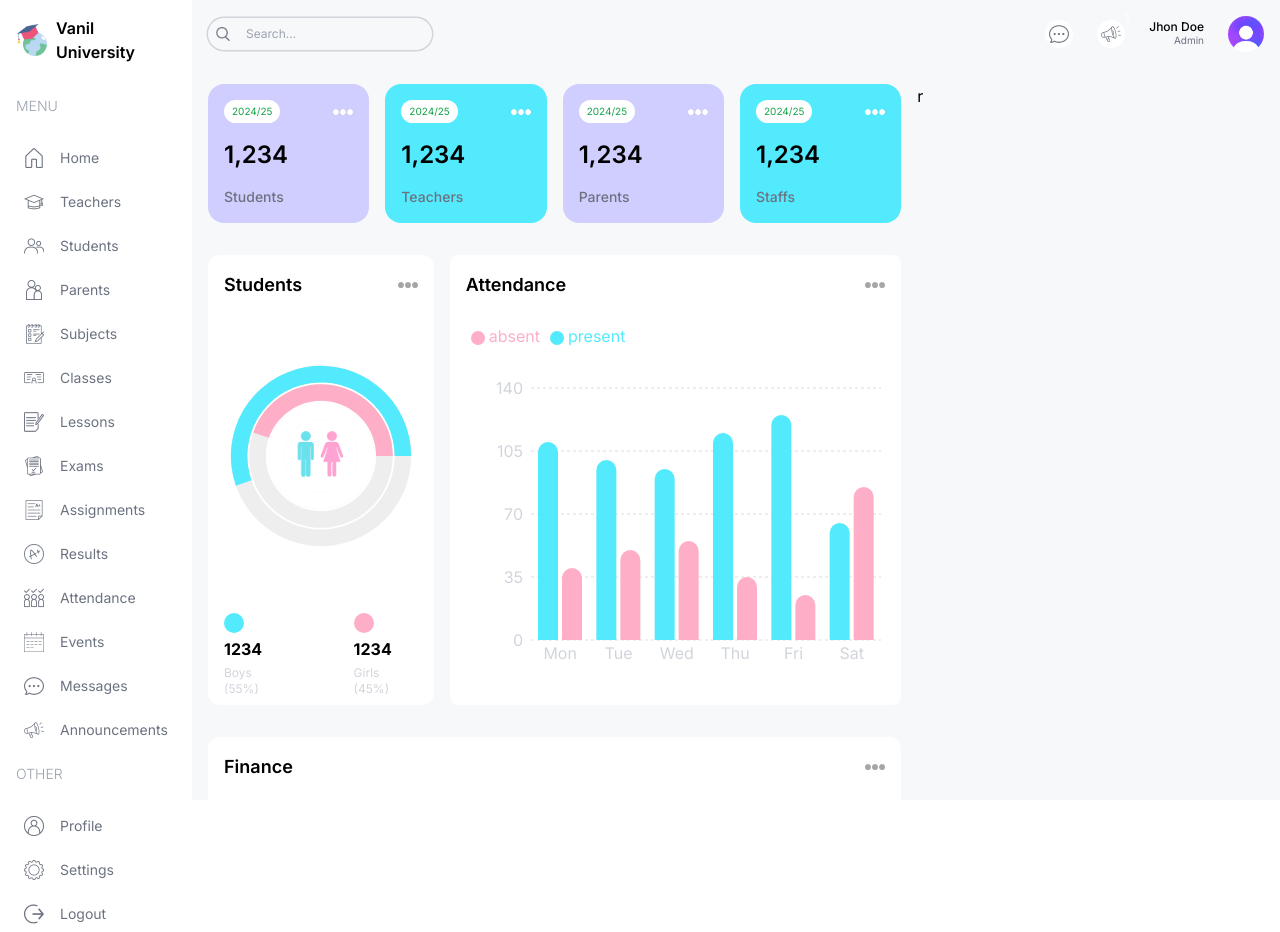
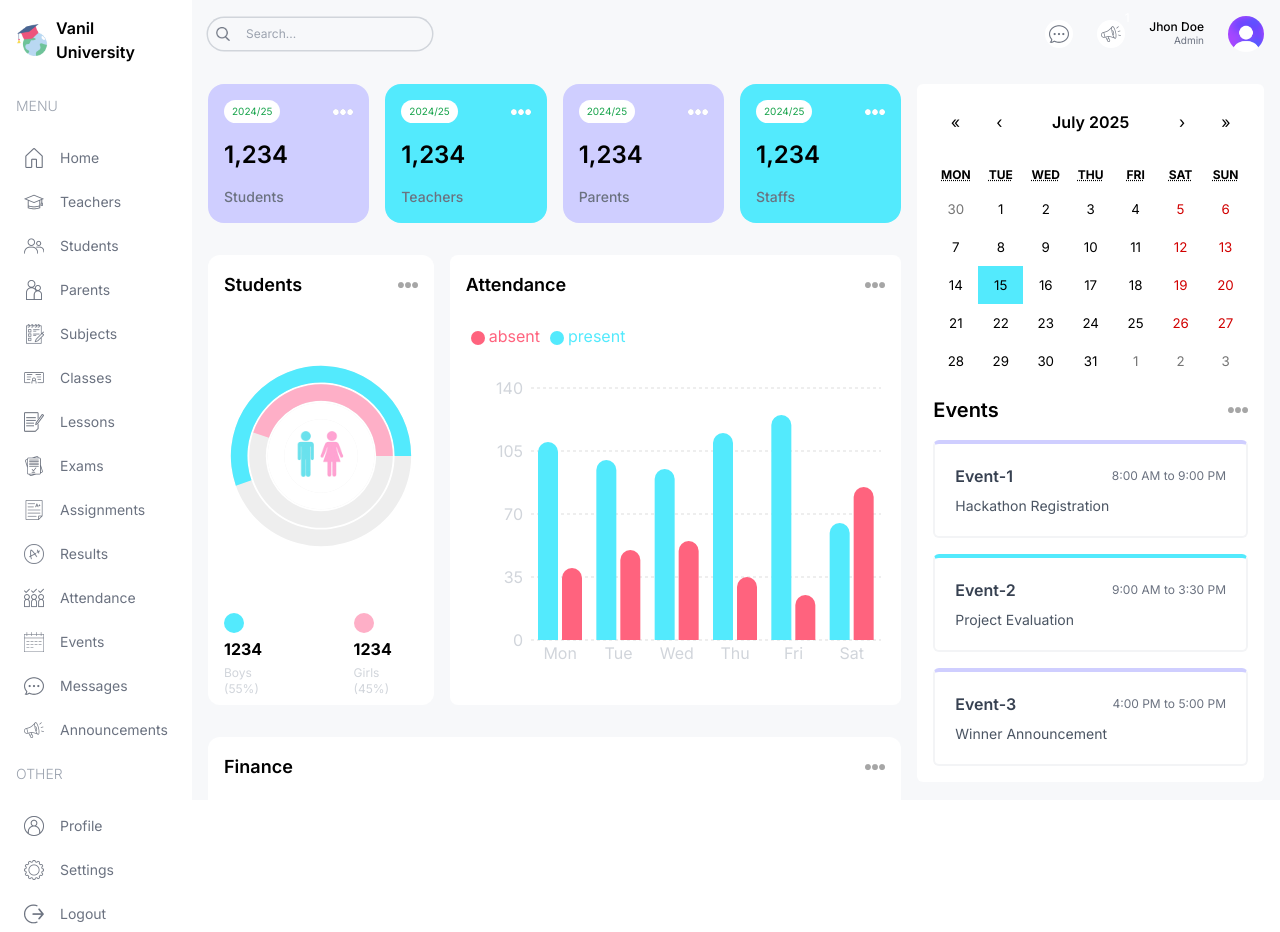
Before and after one commit to Krushang-Mehta/University-Management-Next.App, a Next.js app: page /admin in a window 1280 px wide. Built offline with nearby package versions, Linux system fonts and the light colour scheme.

Commit message:
Event-Calendar & Announcements-Complete Admin Page

```diff
--- a/src/app/(dashboard)/admin/page.tsx
+++ b/src/app/(dashboard)/admin/page.tsx
@@ -2,6 +2,9 @@
 import CountChart from "@/components/CountChart"
 import AttendenceChart from "@/components/AttendenceChart"
 import FinanceChart from "@/components/FinanceChart"
+import EventCalendar from "@/components/EventCalendar"
+import Announcements from "@/components/Announcements"
+
 
 const AdminPage = () => {
   return (
@@ -41,8 +44,10 @@
       </div>
 
       {/* RIGHT */}
-      <div className="w-full lg:w-1/3">r</div>
-
+      <div className="w-full lg:w-1/3 flex flex-col gap-8">
+        <EventCalendar />
+        <Announcements />
+      </div>
 
     </div>
 
--- a/src/app/globals.css
+++ b/src/app/globals.css
@@ -1,3 +1,18 @@
 @tailwind base;
 @tailwind components;
 @tailwind utilities;
+
+.react-calendar{
+    width: 100% !important;
+    border: none !important;
+    font-family: "Inter", sans-serif !important;
+}
+
+.react-calendar__navigation__label{
+    font-weight: 600;
+}
+
+.react-calendar__tile--active {
+    background: #53eafd !important;
+    color: black !important;
+}
--- /dev/null
+++ b/src/components/Announcements.tsx
@@ -0,0 +1,41 @@
+const Announcements = () => {
+  return (
+    <div className="bg-white p-4 rounded-md">
+
+        <div className="flex items-center justify-between">
+            <h1 className="text-xl font-semibold ">Announcements</h1>
+            <span className="text-xs text-gray-400">View All</span>
+        </div>
+
+
+        <div className=" flex flex-col gap-4 mt-4">
+            {/* ANNOUNCEMENTS */}
+            <div className="bg-skylight rounded-md p-4">
+                <div className="flex items-center justify-between">
+                    <h2 className="font-medium ">Lorem ipsum dolor sit elit.</h2>
+                    <span className="text-xs text-gray-400 bg-white rounded-md px-1 py-1 ">14-08-2025</span>
+                </div>
+                <p className="text-sm text-gray-400 mt-1">Lorem, ipsum dolor sit amet consectetur adipisicing elit.</p>
+            </div>
+
+            <div className="bg-purplelight rounded-md p-4">
+                <div className="flex items-center justify-between">
+                    <h2 className="font-medium ">Lorem ipsum dolor sit elit.</h2>
+                    <span className="text-xs text-gray-400 bg-white rounded-md px-1 py-1 ">14-08-2025</span>
+                </div>
+                <p className="text-sm text-gray-400 mt-1">Lorem, ipsum dolor sit amet consectetur adipisicing elit.</p>
+            </div>
+
+            <div className="bg-yellowlight rounded-md p-4">
+                <div className="flex items-center justify-between">
+                    <h2 className="font-medium ">Lorem ipsum dolor sit elit.</h2>
+                    <span className="text-xs text-gray-400 bg-white rounded-md px-1 py-1 ">14-08-2025</span>
+                </div>
+                <p className="text-sm text-gray-400 mt-1">Lorem, ipsum dolor sit amet consectetur adipisicing elit.</p>
+            </div>
+        </div>
+    </div>
+  )
+}
+
+export default Announcements
--- a/src/components/AttendenceChart.tsx
+++ b/src/components/AttendenceChart.tsx
@@ -70,7 +70,7 @@
           />
           <Bar
             dataKey="absent"
-            fill="#feafc7"
+            fill="#ff637e"
             legendType="circle"
             radius={[10, 10, 0, 0]}
           />
--- /dev/null
+++ b/src/components/EventCalendar.tsx
@@ -0,0 +1,63 @@
+"use client"
+import { useState } from "react";
+import Calendar from "react-calendar";
+import 'react-calendar/dist/Calendar.css';
+import Image from "next/image";
+
+type ValuePiece = Date | null;
+
+type Value = ValuePiece | [ValuePiece, ValuePiece];
+
+
+// Temperrory Data
+const events = [
+  {
+    id: 1,
+    title: "Event-1",
+    time: "8:00 AM to 9:00 PM",
+    description: "Hackathon Registration",
+  },
+  {
+    id: 2,
+    title: "Event-2",
+    time: "9:00 AM to 3:30 PM",
+    description: "Project Evaluation",
+  },
+  {
+    id: 3,
+    title: "Event-3",
+    time: "4:00 PM to 5:00 PM",
+    description: "Winner Announcement",
+  },
+]
+
+const EventCalendar = () => {
+    const [value, onChange] = useState<Value>(new Date());
+  return (
+    <div className="bg-white p-4 rounded-md">
+        <Calendar onChange={onChange} value={value} />
+        <div className="flex items-center justify-between">
+          <h1 className="text-xl font-semibold my-4">Events</h1>
+          <Image src="/moreDark.png" alt="" width={20} height={20} />
+        </div>
+
+        {/* EVENTS PORTION */}
+        <div className="flex flex-col gap-4">
+          {events.map(event => (
+            <div
+             className="p-5 rounded-md border-2 border-gray-100 border-t-4 odd:border-t-purple even:border-t-cyan"
+             key={event.id}
+            >
+              <div className="flex items-center justify-between">
+                <h1 className="font-semibold text-gray-700">{event.title}</h1>
+                <span className="text-gray-500 text-xs">{event.time}</span>
+              </div>
+              <p className="mt-2 text-gray-600 text-sm">{event.description}</p>
+            </div>
+          ))}
+        </div>
+    </div>
+  )
+}
+
+export default EventCalendar
--- a/tailwind.config.ts
+++ b/tailwind.config.ts
@@ -19,10 +19,10 @@
         sky: "#00a6f4",
         skylight: "#EDF9FD",
         purple: "#CFCEFF",
-        purpleLight: "#F1F0FF",
+        purplelight: "#F1F0FF",
         darkpurple:"#9810fa",
         yellow: "#FAE27C",
-        yellowLight: "#FEFCE8",
+        yellowlight: "#FEFCE8",
         candy: "#feafc7",
         candylight: "#feccdc",
         cyan: "#53eafd",
```
